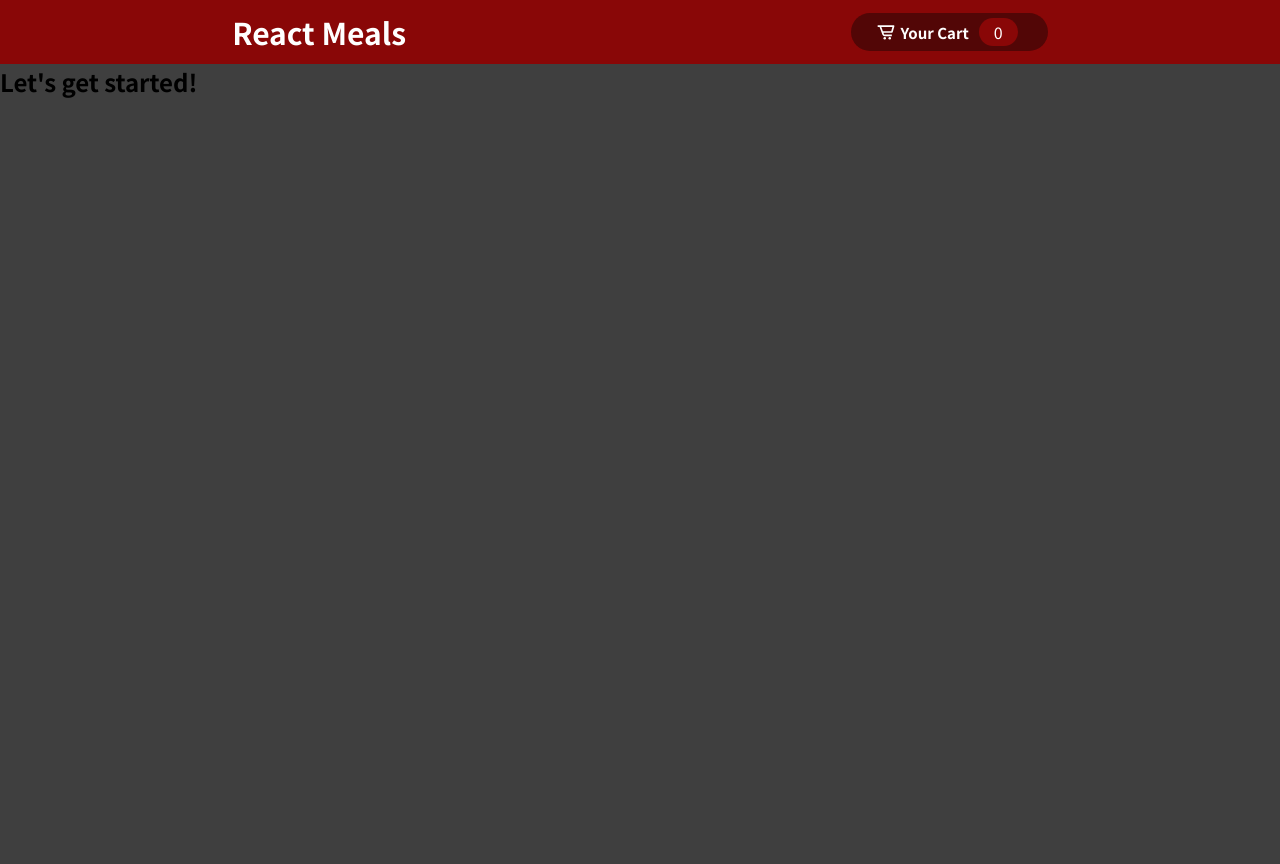
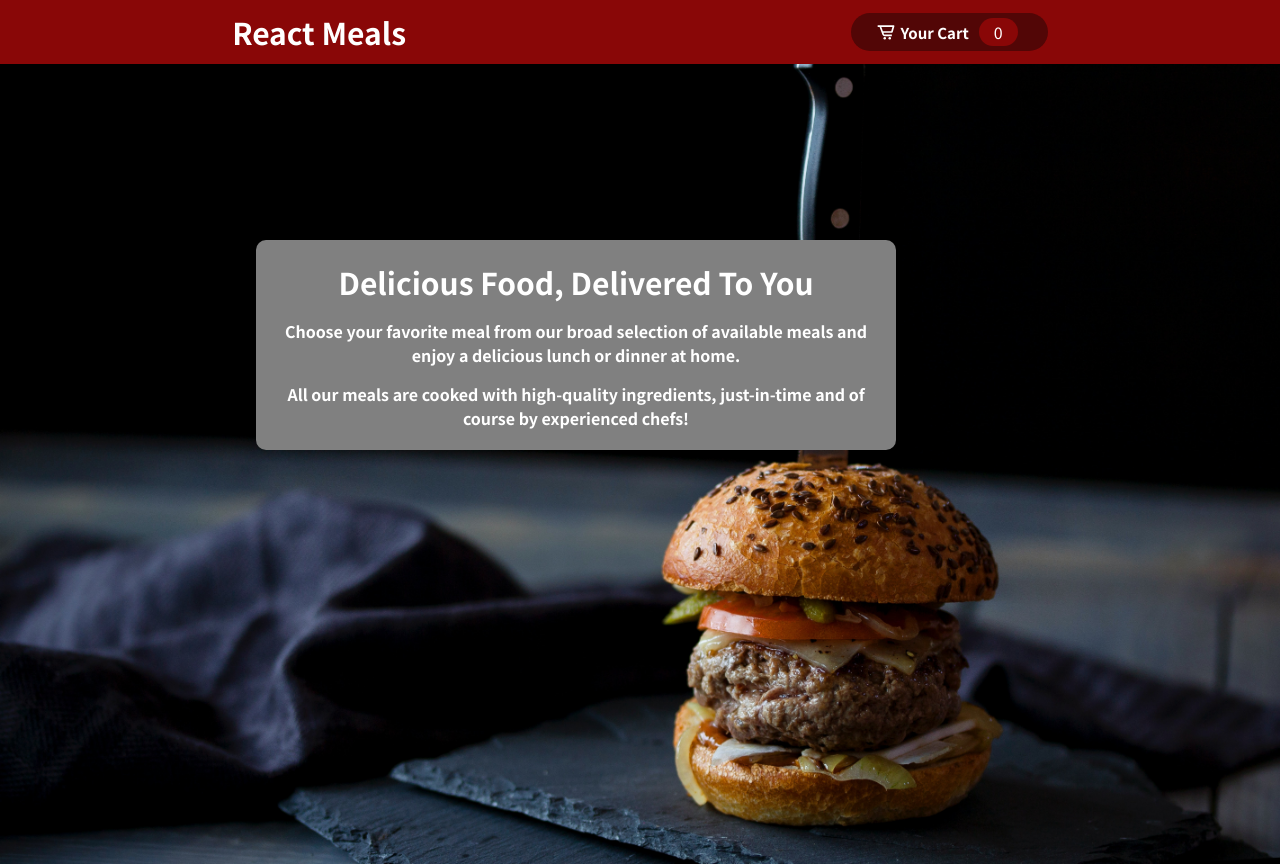
Before and after one commit to vikash-rajpoot-14/react-sharpner-proj-test, a React (Create React App) app: page / in a window 1280 px wide. Before the commit the page ends 800 px from the top, so only its background shows below. Built offline with nearby package versions, Linux system fonts and the light colour scheme.

Commit message:
eal summary

```diff
--- a/src/App.js
+++ b/src/App.js
@@ -1,11 +1,20 @@
+import styled from "styled-components";
 import Header from "./component/Layout/Header";
+import myImage from "./assets/lidye-1Shk_PkNkNw-unsplash.jpg"
+import Main from "./component/Layout/Main";
+
+const Wrapper = styled.div`
+background-image: url(${myImage});
+background-repeat: no-repeat;
+background-size: cover;
+`
 
 function App() {
   return (
-    <div>
+    <Wrapper >
       <Header/>
-      <h2>Let's get started!</h2>
-    </div>
+      <Main />
+    </Wrapper>
   );
 }
 
--- /dev/null
+++ b/src/component/Layout/Main.js
@@ -0,0 +1,18 @@
+import React from 'react'
+import styled from 'styled-components'
+import Summary from './Summary'
+
+const Wrapper = styled.div`
+ height:100vh;
+color : white
+`
+
+function Main() {
+  return (
+    <Wrapper>
+      <Summary/>
+    </Wrapper>
+  )
+}
+
+export default Main
--- /dev/null
+++ b/src/component/Layout/Summary.js
@@ -0,0 +1,39 @@
+import React from 'react'
+import styled from 'styled-components'
+
+const Card = styled.div`
+position : absolute;
+top : 30%;
+right : 30%;
+width: 40rem;
+background-color : grey;
+padding :10px;
+border-radius :10px;
+font-weight : bold;
+`
+const H2 = styled.h2`
+text-align : center;
+font-size :30px;
+margin : 5px;
+padding :5px;
+`
+
+const P = styled.p`text-align : center;margin : 5px;padding :5px;`
+
+function Summary() {
+  return (
+    <Card >
+    <H2>Delicious Food, Delivered To You</H2>
+    <P>
+      Choose your favorite meal from our broad selection of available meals
+      and enjoy a delicious lunch or dinner at home.
+    </P>
+    <P>
+      All our meals are cooked with high-quality ingredients, just-in-time and
+      of course by experienced chefs!
+    </P>
+  </Card>
+  )
+}
+
+export default Summary
```
Also changed, not shown: src/assets/casey-lee-awj7sRviVXo-unsplash.jpg (added), src/assets/lidye-1Shk_PkNkNw-unsplash.jpg (added).
